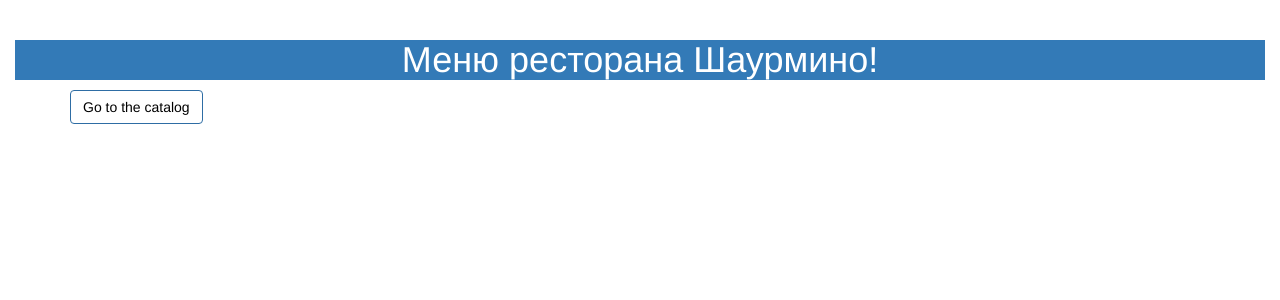
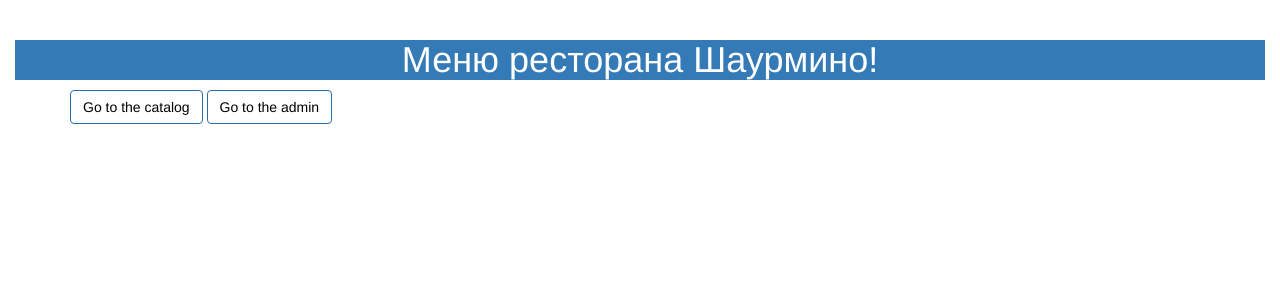
Before and after one commit to vova1995/Django_project, a Django app: page /home in a window 1280 px wide. Shown: the part 52-352 px from the top of the page. Run offline with Django 3.2, Linux system fonts and the light colour scheme; some libraries are stand-ins or nearby versions.

Commit message:
added simple link to the admin page, it is test version

```diff
--- a/mysite/my_app/templates/my_app/home.html
+++ b/mysite/my_app/templates/my_app/home.html
@@ -10,5 +10,6 @@
   </div>
  <div class="container">
       <a class="btn btn-primary" style="background-color: white; color: black;" href="http://127.0.0.1:8000/catalog/">Go to the catalog</a>
+      <a class="btn btn-primary" style="background-color: white; color: black;" href="http://127.0.0.1:8000/admin/">Go to the admin</a>
   </div>
 {% endblock %}
```
